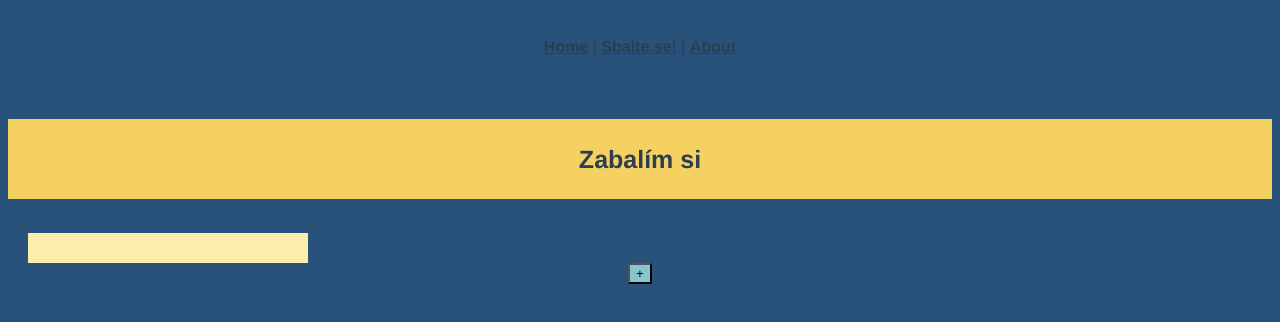
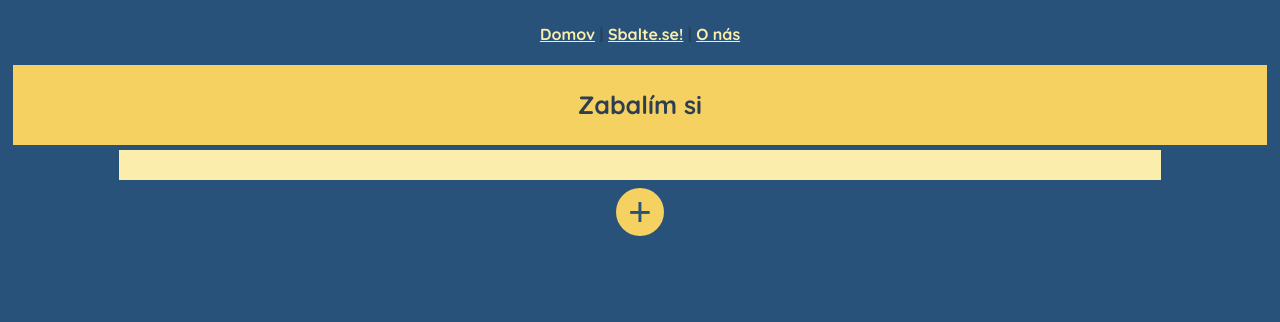
Before and after one commit to zladkaskazkina/Sbalte.SE, a Vue app: page /list/1 in a window 1280 px wide. Shown: the top 322 px of the page. Built offline with nearby package versions, Linux system fonts and the light colour scheme; what vuefire would draw is missing.

Commit message:
added styles

```diff
--- a/src/App.vue
+++ b/src/App.vue
@@ -1,9 +1,9 @@
 <template>
   <div id="app">
     <div id="nav">
-      <router-link to="/">Home</router-link> |
+      <router-link to="/">Domov</router-link> |
       <router-link to="/packlists">Sbalte.se!</router-link> |
-      <router-link to="/about">About</router-link>
+      <router-link to="/about">O nás</router-link>
     </div>
     <router-view />
   </div>
@@ -18,10 +18,11 @@
   --text-color: black;
 }
 
-@import url("https://fonts.googleapis.com/css2?family=Montserrat:wght@300;400;500;800&display=swap");
+@import url("https://fonts.googleapis.com/css2?family=Quicksand:wght@700&display=swap");
+
 
 #app {
-  font-family: Avenir, Helvetica, Arial, sans-serif;
+  font-family: 'Quicksand', sans-serif;
   -webkit-font-smoothing: antialiased;
   -moz-osx-font-smoothing: grayscale;
   text-align: center;
@@ -34,21 +35,23 @@ body {
 }
 
 #nav {
-  padding: 30px;
+  padding: 1rem;
 
   a {
     font-weight: bold;
-    color: #2c3e50;
+    color: var(--bright-yellow);
 
     &.router-link-exact-active {
-      color: #f4d160;
+      color: var(--yellow);
     }
   }
 }
 
 .nadpis {
-  background-color: #f4d160;
+  background-color: var(--yellow);
   line-height: 80px;
   font-size: 25px;
+  margin: 5px;
+  // margin: 0.5rem;
 }
 </style>
--- a/src/components/BaseButton.vue
+++ b/src/components/BaseButton.vue
@@ -1,5 +1,5 @@
 <template>
-  <div>
+  <div class="container">
     <button class="button">
       <router-link to="/packlists" class="routerbutton">
         <slot> </slot>
@@ -20,16 +20,17 @@ export default {
 </script>
 <style scoped>
 .button {
-  background-color: var(--bright-yellow);
-  border: dotted;
-  padding: 15px 32px;
+  font-family: 'Quicksand', sans-serif;
+  background-color: var(--yellow);
+  border: none;
+  padding: 20px 32px;
   text-align: center;
-  font-size: 16px;
+  font-size: 3rem;
   font-weight: bold;
   cursor: pointer;
 }
 .routerbutton {
   text-decoration: none;
-  color: var(--text-color);
+  color: var(--blue);
 }
 </style>
--- a/src/components/ListItem.vue
+++ b/src/components/ListItem.vue
@@ -1,10 +1,10 @@
 <template>
-  <div>
+  <div class="listItem">
     <input type="checkbox" :id="id" v-model="completed" @click="completeItem">
     <label :class="{checked: completed}" :for="id" > {{ name }}</label>
-    <button @click="deleteItem" class="btn-krizik">
-      <img :src="require(`@/assets/krizik.svg`)" class="krizik">
-    </button>
+    <span  @click="deleteItem" class="krizik">
+      ×
+    </span>
   </div>
 </template>
 <script>
@@ -32,18 +32,29 @@ export default {
 <style>
   label {
     font-size: 1.3rem;
+    flex-grow: 1;
+    padding: 5px;
+    border-bottom: 1px solid #f4d160;
   }
   .checked {
     text-decoration: line-through;
     color: grey;
   }
   .krizik {
-    width: 15px;
+    background-color: var(--yellow);
+    border-radius: 50%;
+    /* width: 1rem; */
+    /* height: 1rem; */
+    display: flex;
+    padding-left: 0.5rem;
+    padding-right: 0.5rem;
+    text-align: center;
+    line-height: 1.5rem;
   }
-  .btn-krizik {
-    background-color: var(--bright-blue);
-    width: 10px;
-    height: 10px;
+  .listItem {
+    align-items: center;
+    display: flex;
+    justify-content: space-between;
+  }
 
-  }
 </style>
--- a/src/router/index.js
+++ b/src/router/index.js
@@ -1,7 +1,7 @@
 import Vue from 'vue';
 import VueRouter from 'vue-router';
 import Home from '../views/Home.vue';
-import Login from '../views/Login.vue';
+import About from '../views/About.vue';
 import List from '../views/List.vue';
 import PackLists from '../views/PackLists.vue';
 
@@ -14,9 +14,9 @@ const routes = [
     component: Home
   },
   {
-    path: '/login',
-    name: 'Login',
-    component: Login
+    path: '/about',
+    name: 'About',
+    component: About
   },
   {
     path: '/list/:id',
--- /dev/null
+++ b/src/views/About.vue
@@ -0,0 +1,24 @@
+<template>
+  <div class="container">
+    <h1 class="nadpis">Autori</h1>
+    <ul>
+      <li>Alžbeta Hajná</li>
+      <li>Vlaďka Benešová</li>
+      <li>Katka Mackovíková</li>
+      <li>Lucie Poslední</li>
+    </ul>
+    <p>Hackathon Czechitas 2021</p>
+  </div>
+</template>
+
+<style scoped>
+  ul {
+    color: var(--bright-yellow);
+    font-size: 1.5rem;
+    list-style-type: none;
+    padding: 0;
+  }
+  p {
+    color: var(--yellow);
+  }
+</style>
--- a/src/views/Home.vue
+++ b/src/views/Home.vue
@@ -25,5 +25,6 @@ export default {
   img {
     width: 300px;
     height: 400px;
-}
+  }
+
 </style>
--- a/src/views/List.vue
+++ b/src/views/List.vue
@@ -46,9 +46,9 @@ export default {
   .items-box {
     background-color: #fbeeac;
     color: #28527a;
-    width: 250px;
+    width: 80%;
     text-align: left;
-    margin-left: 20px;
+    margin: auto;
     padding: 15px 15px;
   }
   .item {
@@ -57,6 +57,13 @@ export default {
     display: block;
   }
   .pridat {
-    background-color: var(--bright-blue);
+    background-color: var(--yellow);
+    border: none;
+    color: var(--blue);
+    height: 3rem;
+    width: 3rem;
+    font-size: 2.5rem;
+    border-radius: 50%;
+    margin-top: 0.5rem;
   }
 </style>
--- a/src/views/Login.vue
+++ /dev/null
@@ -1,5 +0,0 @@
-<template>
-  <div class="about">
-    <h1>This is an about page</h1>
-  </div>
-</template>
--- a/src/views/PackLists.vue
+++ b/src/views/PackLists.vue
@@ -1,5 +1,5 @@
 <template>
-  <div>
+  <div class="container">
     <h4 class="nadpis">Kam to bude?</h4>
     <span v-for="packList in packLists" :key="packList.name">
       <!-- {{packList.name}} : {{packList.icon}} -->
@@ -41,5 +41,7 @@ export default {
 </script>
 
 <style>
-
+  .container{
+    margin: 0.5rem;
+  }
 </style>
```
